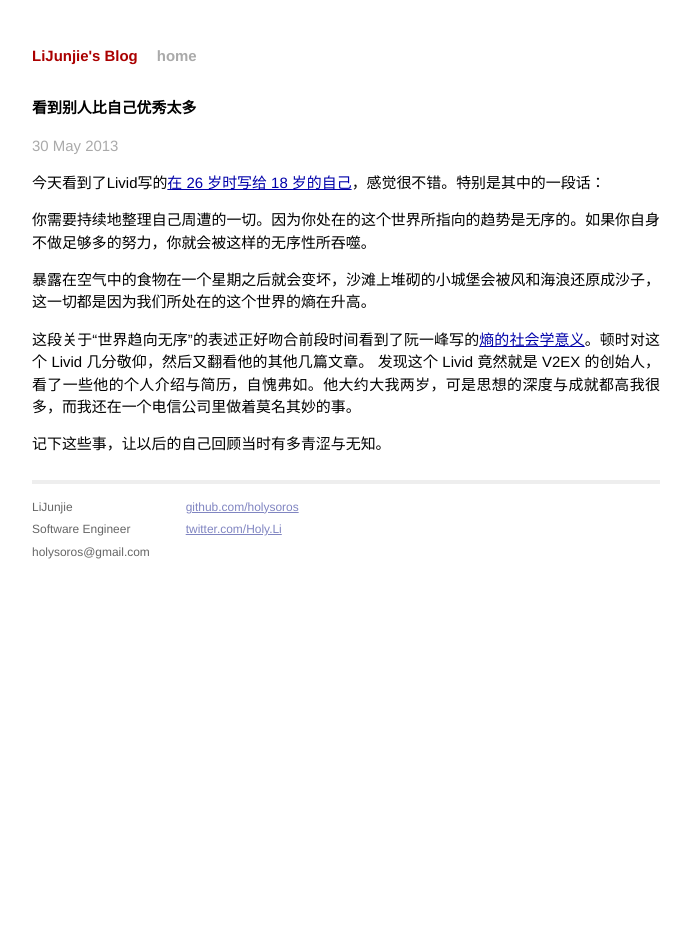
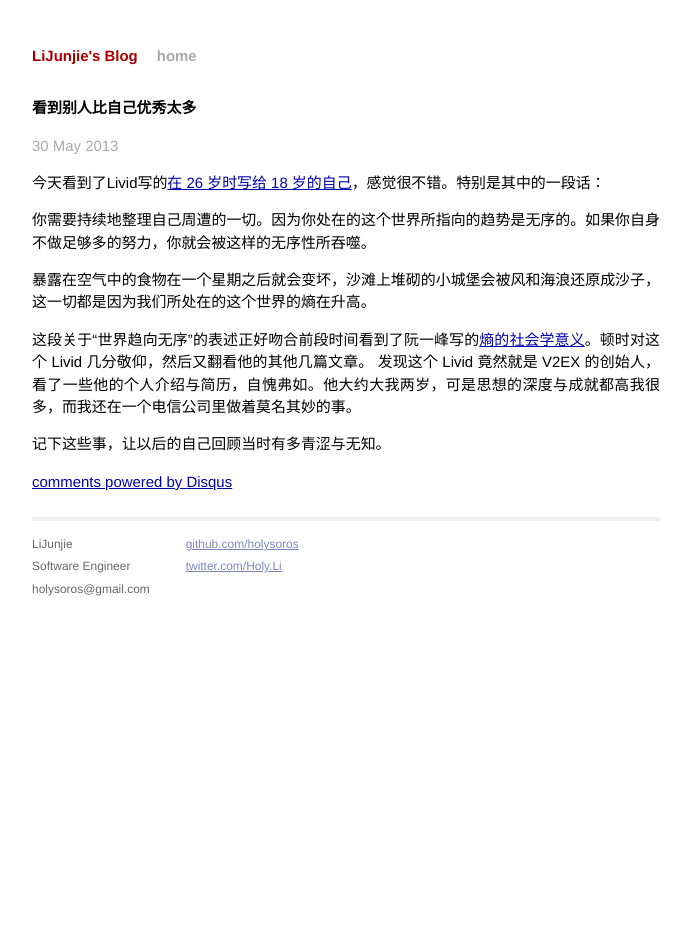
Before and after one commit to holysoros/holysoros.github.com, a Jekyll site: the page built from _posts/2013-05-30-saw-someone-much-better-than-me.md, in a window 1280 px wide. Shown: the whole page, without its empty margins (294-985 px from the left). Built offline with Jekyll 4.4.1, drawn with Linux system fonts in a browser that asks for light colours; Markdown is read by kramdown in place of the engine named in the settings; comment, search, counter and statistics services are not loaded.

Commit message:
集成 Disqus

```diff
--- /dev/null
+++ b/_includes/disqus_comment.html
@@ -0,0 +1,14 @@
+<div id="disqus_thread"></div>
+<script type="text/javascript">
+    /* * * CONFIGURATION VARIABLES: EDIT BEFORE PASTING INTO YOUR WEBPAGE * * */
+    var disqus_shortname = 'holysoros'; // required: replace example with your forum shortname
+
+    /* * * DON'T EDIT BELOW THIS LINE * * */
+    (function() {
+        var dsq = document.createElement('script'); dsq.type = 'text/javascript'; dsq.async = true;
+        dsq.src = '//' + disqus_shortname + '.disqus.com/embed.js';
+        (document.getElementsByTagName('head')[0] || document.getElementsByTagName('body')[0]).appendChild(dsq);
+    })();
+</script>
+<noscript>Please enable JavaScript to view the <a href="http://disqus.com/?ref_noscript">comments powered by Disqus.</a></noscript>
+<a href="http://disqus.com" class="dsq-brlink">comments powered by <span class="logo-disqus">Disqus</span></a>
--- a/_layouts/post.html
+++ b/_layouts/post.html
@@ -6,4 +6,5 @@
 
 <div class="post">
 {{ content }}
+{% include disqus_comment.html  %}
 </div>
```
